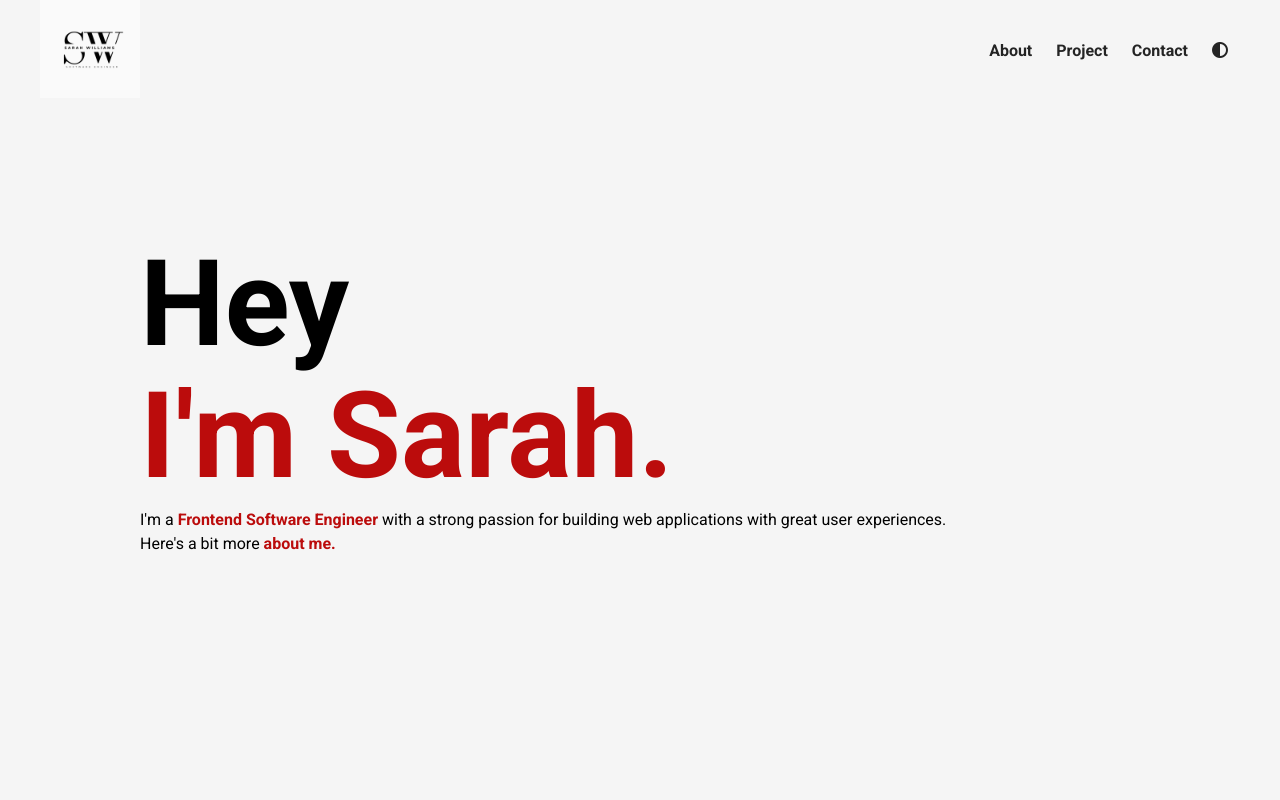
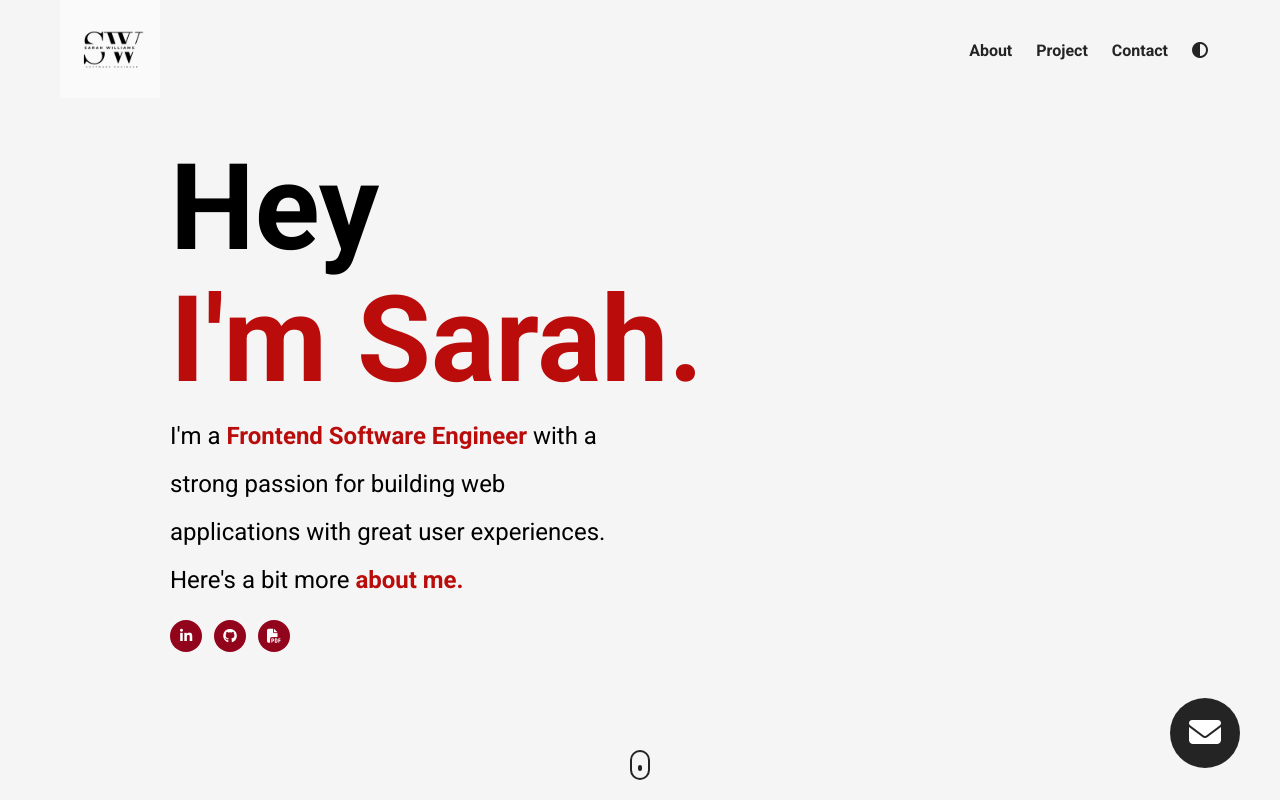
Before and after one commit to SarahWilliams-2026/E-Portfolio-with-JS, a plain HTML site: page index.html in a window 1280 px wide. Drawn offline with Linux system fonts and the light colour scheme.

Commit message:
Finished landing page

```diff
--- a/index.html
+++ b/index.html
@@ -35,7 +35,7 @@
                     link__hover-effect--black
                     ">Contact</a>
                 </li>
-                <li class="nav__link">
+                <li class="nav__link click">
                     <a href="#" class="
                     nav__link--anchor
                     link__hover-effect
@@ -53,8 +53,25 @@
                     <br>
                     Here's a bit more <b class="red">about me.</b>
                 </p>
+                <div class="social__list">
+                    <a href="" target="_blank" class="social__link click">
+                        <i class="fab fa-linkedin-in"></i>
+                    </a>
+                    <a href="https://github.com/SarahWilliams-2026" target="_blank" class="social__link click">
+                        <i class="fab fa-github"></i>
+                    </a>
+                    <a href="" target="_blank" class="social__link click">
+                        <i class="fa-solid fa-file-pdf"></i>
+                    </a>
+                </div>
             </div>
         </header>
+        <button class="mail__btn click">
+            <i class="fas fa-envelope"></i>
+        </button>
+        <a href="#projects" class="scroll">
+            <div class="scroll__icon click"></div>
+        </a>
     </section>
 
 </body>
--- a/style.css
+++ b/style.css
@@ -16,8 +16,28 @@ p {
     font-size: 16px;
 }
 
+a {
+    text-decoration: none;
+}
+
+button {
+    cursor: pointer;
+}
+
 section {
     background-color: rgb(245, 245, 245);
+}
+
+.click {
+    transition: all 300ms ease;
+}
+
+.click:hover {
+    transform: scale(1.1);
+}
+
+.click:active {
+    transform: scale(0.8);
 }
 
 .title {
@@ -49,6 +69,81 @@ LANDING PAGE
     transform: translate(-50%, -50%);
     width: 100%;
     max-width: 1000px;
+    padding: 0 30px;
+}
+
+.header__para {
+    font-size: 24px;
+    line-height: 2;
+    max-width: 450px;
+}
+
+.social__list {
+    margin-top: 16px;
+    display: flex;
+}
+
+.social__link {
+    background-color: #92041c;
+    color: white;
+    padding: 6px;
+    width: 32px;
+    height: 32px;
+    font-size: 14px;
+    margin-right: 12px;
+    display: flex;
+    justify-content: center;
+    align-items: center;
+    border-radius: 50%;
+}
+
+.mail__btn {
+    width: 70px;
+    height: 70px;
+    font-size: 32px;
+    border-radius: 50%;
+    border: none;
+    background-color: #242424;
+    color: white;
+    position: absolute;
+    bottom: 32px;
+    right: 40px;
+}
+
+.scroll {
+    position: absolute;
+    bottom: 20px;
+    left: 50%;
+    transform: translateX(-50%);
+}
+
+.scroll__icon {
+    width: 20px;
+    height: 30px;
+    border: 2px solid #242424;
+    border-radius: 24px;
+    display: flex;
+    align-items: center;
+    justify-content: center;
+}
+
+.scroll__icon:after {
+    content: "";
+    width: 4px;
+    height: 6px;
+    background-color: #242424;
+    border-radius: 2px;
+    animation: scroll 1000ms infinite alternate-reverse;
+}
+
+@keyframes scroll {
+    0% {
+        transform: translateY(3px);
+    }
+
+    100% {
+        transform: translateX(-3px);
+    }
 }
 
 /*
@@ -64,6 +159,7 @@ nav {
     align-items: center;
     width: 100%;
     max-width: 1200px;
+    padding: 0 20px;
     margin: 0 auto;
     height: 100px;
 }
@@ -82,7 +178,6 @@ nav {
 }
 
 .nav__link--anchor {
-    text-decoration: none;
     font-size: 16px;
     color: #242424;
     font-weight: 700;
```
